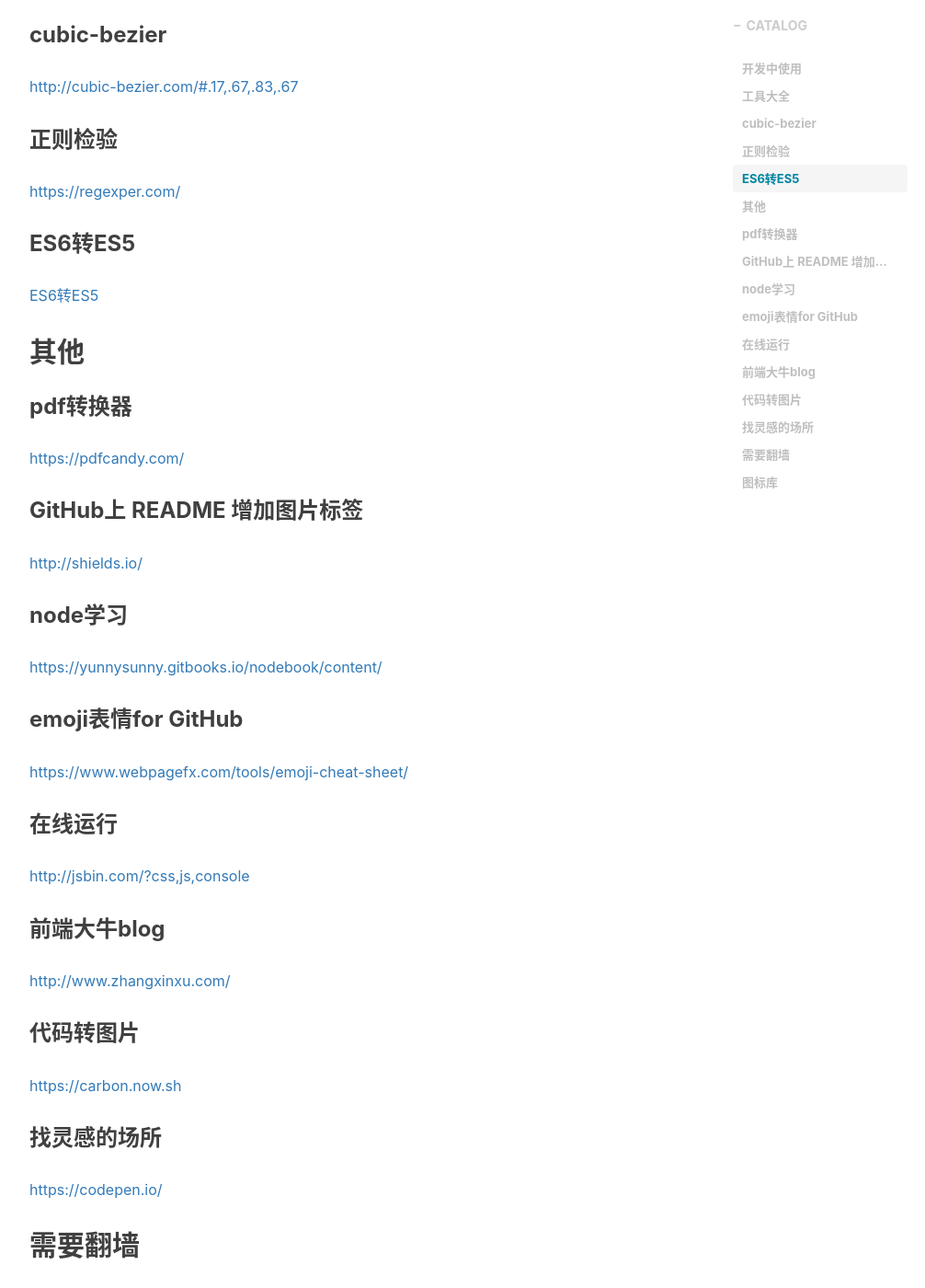
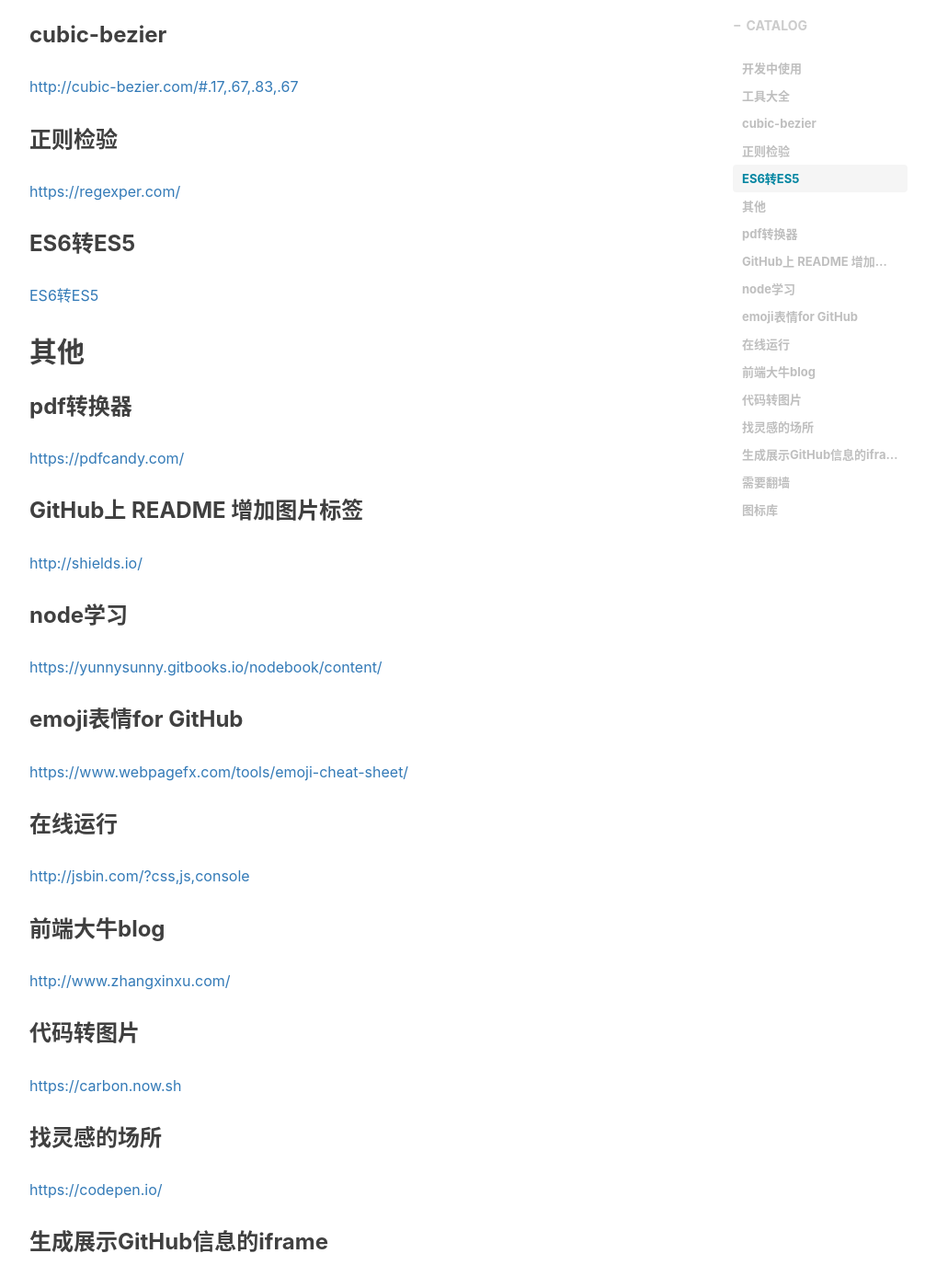
Before and after one commit to stephen-mi/QinZhen001.github.io, a Jekyll site: the page built from _posts/2018-01-11-常用网站-myblog.markdown, in a window 1280 px wide and 1400 px high, scrolled down 724 px. Shown: the whole window at 92% size, without its empty margins (233-1239 px from the left). Built offline with Jekyll 4.4.1, drawn with Linux system fonts in a browser that asks for light colours; nearby versions of some CDN libraries; comment, search, counter and statistics services are not loaded.

Commit message:
qz commit

```diff
--- a/_includes/head.html
+++ b/_includes/head.html
@@ -1,10 +1,12 @@
 <head>
   <meta charset="utf-8">
   <meta http-equiv="X-UA-Compatible" content="IE=edge">
-    <meta name="google-site-verification" content="xBT4GhYoi5qRD5tr338pgPM5OWHHIDR6mNg1a3euekI" />
-    <meta name="viewport" content="width=device-width, initial-scale=1">
+  <!--<meta name="google-site-verification"-->
+        <!--content="xBT4GhYoi5qRD5tr338pgPM5OWHHIDR6mNg1a3euekI"/>-->
+  <meta name="viewport"
+        content="width=device-width, initial-scale=1.0, maximum-scale=1.0, minimum-scale=1.0, user-scalable=no">
   <meta name="description" content="{{ site.description }}">
-    <meta name="keywords"  content="{{ site.keyword }}">
+  <meta name="keywords" content="{{ site.keyword }}">
   <meta name="theme-color" content="{{ site.chrome-tab-theme-color }}">
 
   <title>{% if page.title %}{{ page.title }} - {{ site.SEOTitle }}{% else %}{{ site.SEOTitle }}{% endif %}</title>
@@ -19,18 +21,22 @@
   <link rel="canonical" href="{{ page.url | replace:'index.html','' | prepend: site.baseurl | prepend: site.url }}">
 
   <!-- Bootstrap Core CSS -->
-    <link rel="stylesheet" href="{{ "/css/bootstrap.min.css" | prepend: site.baseurl }}">
+  <link rel="stylesheet" href="{{ "
+  /css/bootstrap.min.css" | prepend: site.baseurl }}">
 
   <!-- Custom CSS -->
-    <link rel="stylesheet" href="{{ "/css/hux-blog.min.css" | prepend: site.baseurl }}">
+  <link rel="stylesheet" href="{{ "
+  /css/hux-blog.min.css" | prepend: site.baseurl }}">
 
   <!-- Pygments Github CSS -->
-    <link rel="stylesheet" href="{{ "/css/syntax.css" | prepend: site.baseurl }}">
+  <link rel="stylesheet" href="{{ "
+  /css/syntax.css" | prepend: site.baseurl }}">
 
   <!-- Custom Fonts -->
   <!-- <link href="http://maxcdn.bootstrapcdn.com/font-awesome/4.3.0/css/font-awesome.min.css" rel="stylesheet" type="text/css"> -->
   <!-- Hux change font-awesome CDN to qiniu -->
-    <link href="//cdnjs.cloudflare.com/ajax/libs/font-awesome/4.6.3/css/font-awesome.min.css" rel="stylesheet" type="text/css">
+  <link href="//cdnjs.cloudflare.com/ajax/libs/font-awesome/4.6.3/css/font-awesome.min.css" rel="stylesheet"
+        type="text/css">
 
 
   <!-- Hux Delete, sad but pending in China
--- a/_posts/2018-01-11-常用网站-myblog.markdown
+++ b/_posts/2018-01-11-常用网站-myblog.markdown
@@ -55,6 +55,9 @@
 ### 找灵感的场所
 [https://codepen.io/](https://codepen.io/)
 
+### 生成展示GitHub信息的iframe
+[https://ghbtns.com/](https://ghbtns.com/)
+
 ## 需要翻墙
 
 ### 图标库
```
Also changed, not shown: README.md. Lines whose indentation alone changed are shown as unchanged.
